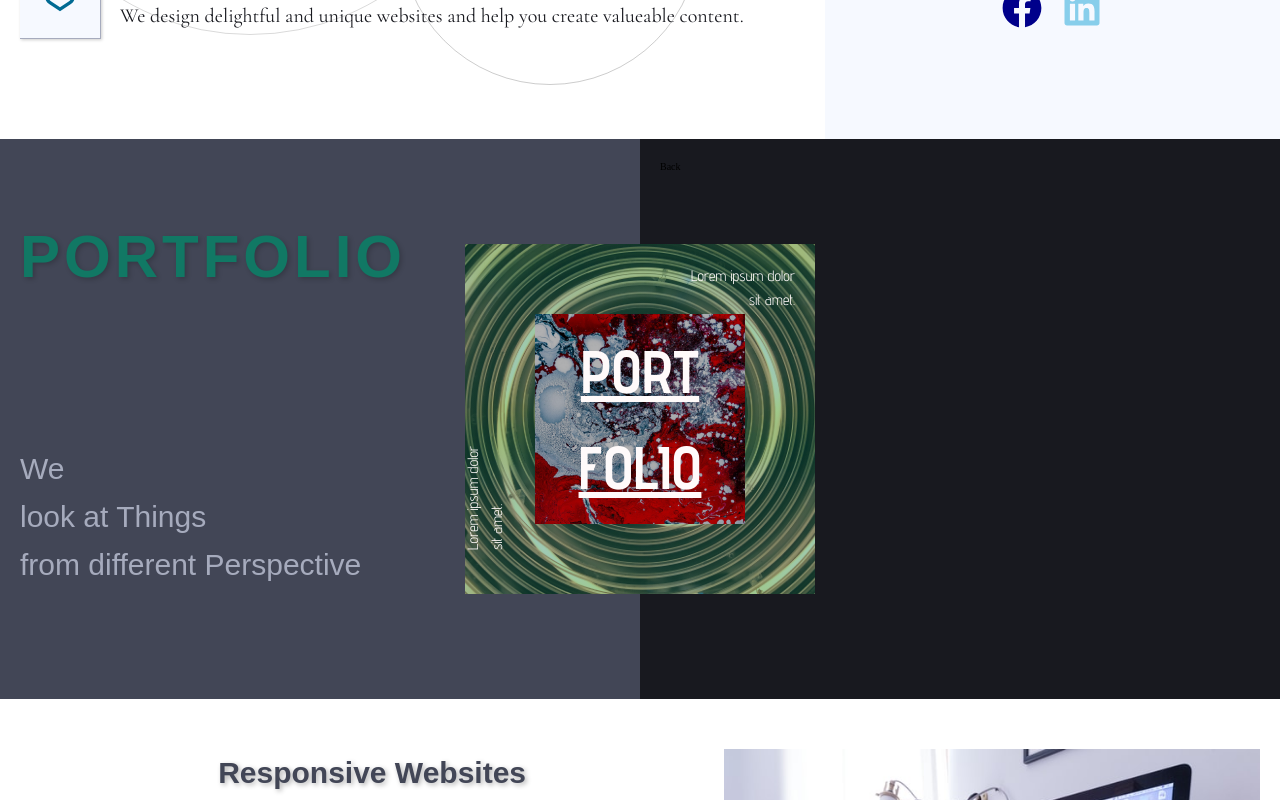
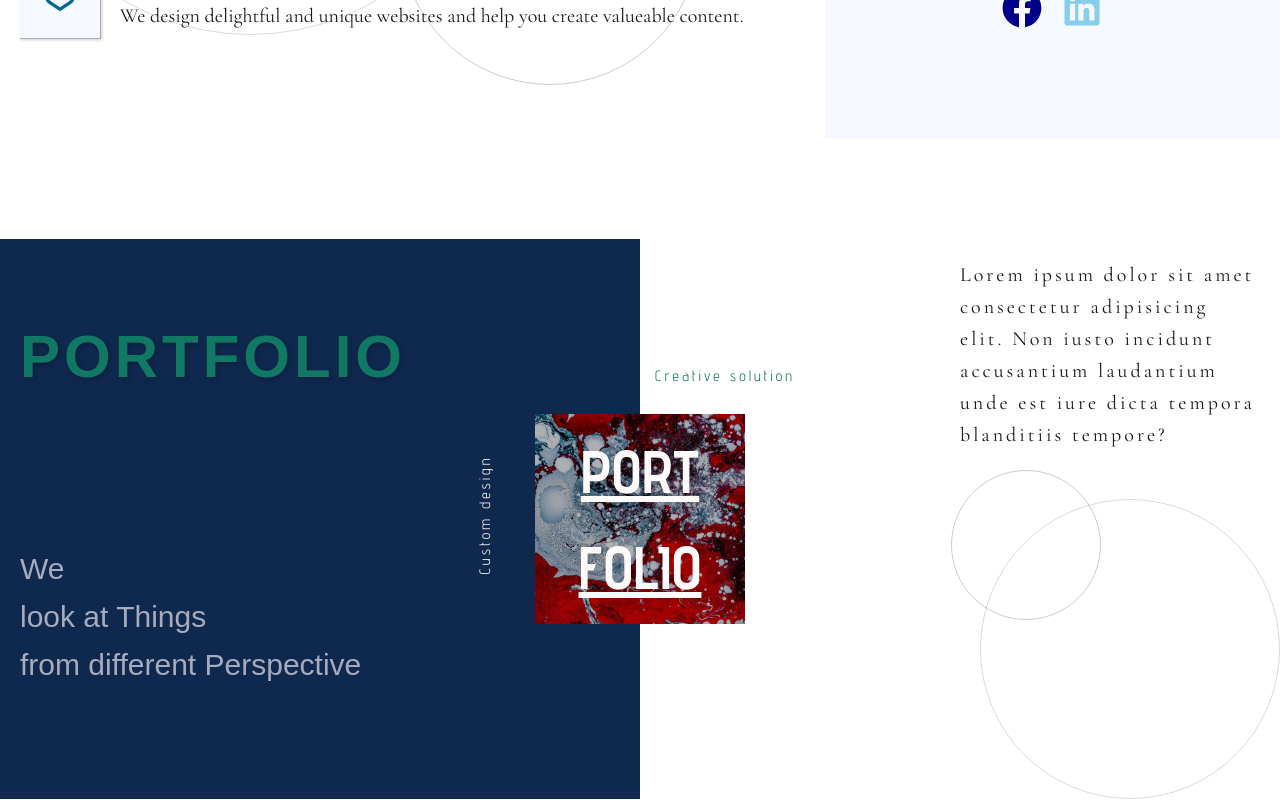
Before and after one commit to Vastlaan/itcontext2.0, a React (Create React App) app in the folder client/: page / in a window 1280 px wide. Shown: the part 520-1320 px from the top of the page. Built offline with nearby package versions, Linux system fonts and the light colour scheme; a web font is replaced by a local one.

Commit message:
Complete design landing portfolio section

```diff
--- a/client/src/components/landing/portfolio/back.tsx
+++ b/client/src/components/landing/portfolio/back.tsx
@@ -1,16 +1,63 @@
 import React from "react";
 import styled from "styled-components";
+import BackgroundCenterImage from "../../../img/image-portfolio-center.jpg";
 import { fonts, respond } from "../../../styles";
 
 export default function Back() {
-    return <Container>Back</Container>;
+    return (
+        <Container>
+            <Text>
+                <p>
+                    Lorem ipsum dolor sit amet consectetur adipisicing elit. Non
+                    iusto incidunt accusantium laudantium unde est iure dicta
+                    tempora blanditiis tempore?
+                </p>
+            </Text>
+            <Circles />
+        </Container>
+    );
 }
 
 const Container = styled.div`
+    position: relative;
     margin: 0;
     padding: 2rem;
     grid-area: back;
     display: flex;
     flex-direction: column;
-    background-color: ${(props) => props.theme.greyDark};
+    align-items: flex-end;
+    background-color: white;
 `;
+const Text = styled.div`
+    max-width: 50%;
+    margin-bottom: 10rem;
+
+    p {
+        font-family: ${fonts.cormoran};
+        font-size: 2rem;
+        letter-spacing: 0.3rem;
+        color: ${(props) => props.theme.greyDark};
+    }
+`;
+const Circles = styled.div`
+    position: absolute;
+    bottom: 0;
+    right: 0;
+    width: 30rem;
+    height: 30rem;
+    border-radius: 50%;
+    border: 1px solid rgba(0, 0, 0, 0.15);
+    z-index: 1;
+
+    &::after {
+        content: "";
+        position: absolute;
+        top: -10%;
+        left: -10%;
+
+        width: 15rem;
+        height: 15rem;
+        border-radius: 50%;
+        border: 1px solid rgba(0, 0, 0, 0.2);
+    }
+`;
--- a/client/src/components/landing/portfolio/center.tsx
+++ b/client/src/components/landing/portfolio/center.tsx
@@ -1,24 +1,22 @@
 import React from "react";
 import styled from "styled-components";
 import { Link } from "react-router-dom";
-import { fonts, respond, Button } from "../../../styles";
-import BackgroundCenterImage from "../../../img/image-portfolio-center.jpg";
+import { fonts, respond } from "../../../styles";
+
 import BackgroundEye from "../../../img/image-portfolio-eye.jpg";
 
 export default function Center() {
     return (
         <Container>
             <SmallText>
-                <p>Lorem ipsum dolor</p>
-                <p>sit amet.</p>
+                <p>Creative solution</p>
             </SmallText>
             <Eye>
                 <Link to="/over-ons">PORT</Link>
                 <Link to="/over-ons">FOLIO</Link>
             </Eye>
             <SmallTextTurned>
-                <p>Lorem ipsum dolor</p>
-                <p>sit amet.</p>
+                <p>Custom design</p>
             </SmallTextTurned>
         </Container>
     );
@@ -31,33 +29,28 @@ const Container = styled.div`
     position: absolute;
     top: 50%;
     left: 50%;
-    transform: translate(-50%, -50%);
-    background-image: linear-gradient(
-            to right,
-            rgba(17, 120, 100, 0.4),
-            rgba(17, 120, 100, 0.4)
-        ),
-        url(${BackgroundCenterImage});
-    background-size: cover;
-    background-position: center;
+    transform: translate(-50%, -70%);
     z-index: 1;
+    ${() => respond("s", "transform: translate(-50%, -50%);")};
 `;
 const SmallText = styled.div`
     font-size: 1.5rem;
     font-family: ${fonts.advent};
-    color: snow;
+    letter-spacing: 0.3rem;
+    color: ${(props) => props.theme.fresh};
     text-align: right;
 `;
 const SmallTextTurned = styled.div`
     width: 100%;
     font-size: 1.5rem;
     font-family: ${fonts.advent};
+    letter-spacing: 0.3rem;
     color: snow;
     position: absolute;
     bottom: 2rem;
     left: 2rem;
     transform-origin: left center;
-    transform: rotate(-90deg);
+    transform: rotate(-90deg) translateX(25%);
 `;
 const Eye = styled.div`
     display: flex;
@@ -86,5 +79,10 @@ const Eye = styled.div`
         font-weight: 700;
         color: snow;
         cursor: pointer;
+        transition: all 0.3s;
+
+        &:hover {
+            color: ${(props) => props.theme.greyLight};
+        }
     }
 `;
--- a/client/src/components/landing/portfolio/front.tsx
+++ b/client/src/components/landing/portfolio/front.tsx
@@ -42,6 +42,6 @@ const Text = styled.div`
 `;
 const Image = styled.div`
     align-self: flex-end;
-
-    height: 10rem;
+    height: 30rem;
+    ${() => respond("s", "height: 10rem;")}
 `;
--- a/client/src/components/landing/portfolio/index.tsx
+++ b/client/src/components/landing/portfolio/index.tsx
@@ -17,8 +17,8 @@ export default function Protfolio() {
 
 const Container = styled.section`
     position: relative;
-
-    background-color: ${(props) => props.theme.grey};
+    margin: 10rem 0;
+    background-color: ${(props) => props.theme.primary};
     width: 100%;
     display: grid;
     grid-template-columns: 1fr;
```
